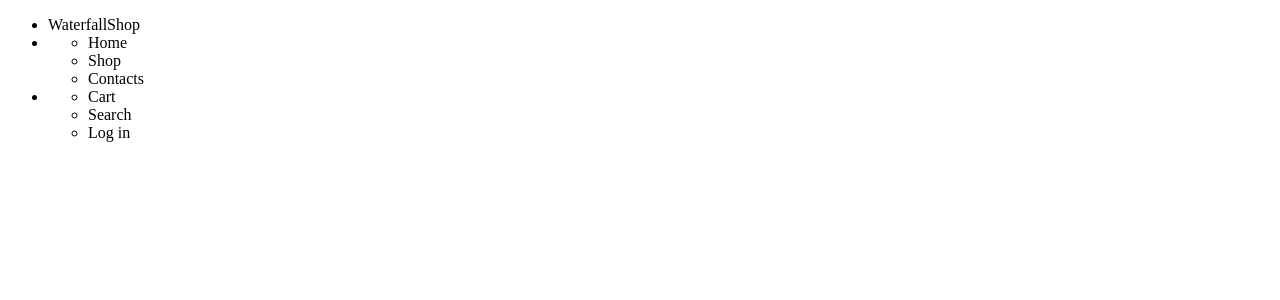
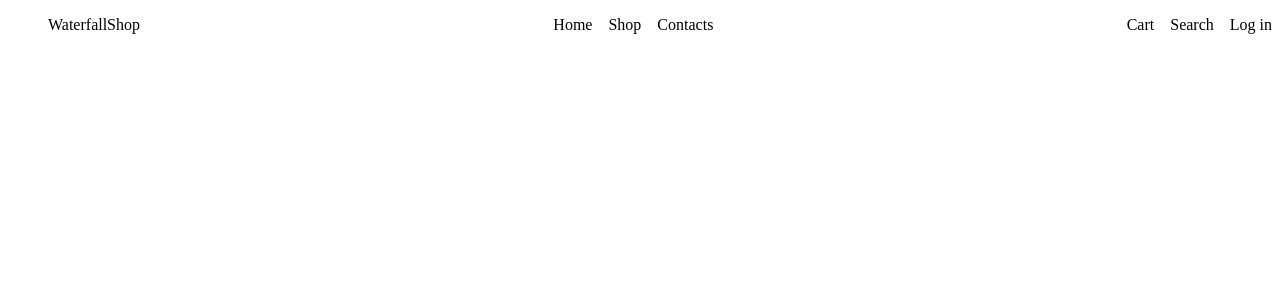
Before and after one commit to ZTanvir/waterfall-shopping, a React (Vite) app: page / in a window 1280 px wide. Shown: the top 300 px of the page. Built offline with nearby package versions, Linux system fonts and the light colour scheme.

Commit message:
navbar positon adjust as design

```diff
--- a/src/components/Navbar.jsx
+++ b/src/components/Navbar.jsx
@@ -2,17 +2,17 @@ import styles from "../styles/components/navbar.module.css";
 const Navbar = () => {
   return (
     <nav>
-      <ul className="">
-        <li>WaterfallShop</li>
+      <ul className={styles.navbar}>
+        <li className={styles.logo}>WaterfallShop</li>
         <li>
-          <ul>
+          <ul className={styles.navigationLink}>
             <li>Home</li>
             <li>Shop</li>
             <li>Contacts</li>
           </ul>
         </li>
         <li>
-          <ul>
+          <ul className={styles.others}>
             <li>Cart</li>
             <li>Search</li>
             <li>Log in</li>
--- a/src/styles/components/navbar.module.css
+++ b/src/styles/components/navbar.module.css
@@ -1,2 +1,17 @@
+.navbar li {
+  list-style: none;
+}
 .navbar {
+  display: flex;
+  justify-content: space-between;
+  flex-wrap: wrap;
 }
+.navbar ul {
+  padding: 0;
+  list-style: none;
+}
+:is(.navigationLink, .others) {
+  display: flex;
+  gap: 1rem;
+  flex-wrap: wrap;
+}
```
